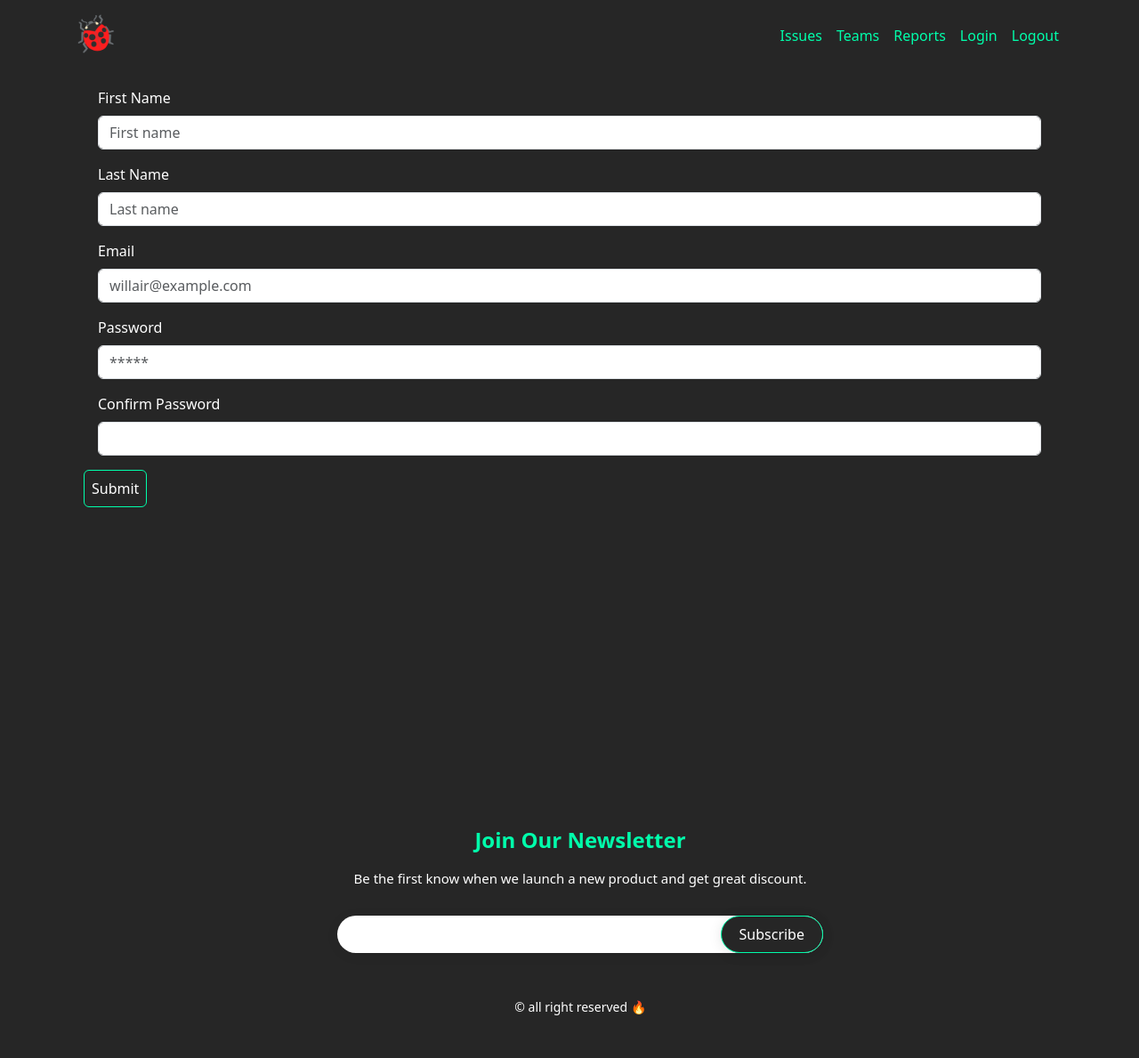
After one commit to wilkensoncode/bug-tacker, a Python web app: template client/templates/register.html in a window 1280 px wide. The commit adds this page. Shown: the whole page at 89% size. Run offline with Jinja, Linux system fonts and the light colour scheme; the template is opened without the code that fills it, so the values that code supplies are empty.

Commit message:
form register

```diff
--- /dev/null
+++ b/client/static/css/register.css
@@ -0,0 +1,24 @@
+
+:root {
+    --hover:#00FFAB;
+    --dark: #262626;
+    --green: #00FFAB;
+    --border-btm: 1px #fff solid;
+    --hero: #37517e;
+    --footer-text: #fff;
+    --footer: #47b2e4;
+    --footer-bg: #f3f5fa;
+    --white: #fff;
+    --about-color: #47b2e4;
+    --sub-headers: #37517e;
+    --action-color: #47b2e4; /* get started btn*/
+}
+
+.btn-inherent {
+    border: 1px solid var(--green);
+    color: var(--white)
+}
+.btn-inherent:hover {
+    border: 1px solid var(--green);
+    background: var(--green)
+}
--- /dev/null
+++ b/client/static/js/script.js
@@ -0,0 +1,6 @@
+const myModal = document.getElementById('myModal')
+const myInput = document.getElementById('myInput')
+
+myModal.addEventListener('shown.bs.modal', () => {
+  myInput.focus()
+})
--- a/client/templates/base.html
+++ b/client/templates/base.html
@@ -6,18 +6,6 @@
  	<meta content="" name="description">
 	<meta content="" name="keywords">
 
-	<!-- Vendor CSS Files -->
-
-	<link href="assets/vendor/bootstrap/css/bootstrap.min.css" rel="stylesheet">
-	<link href="assets/vendor/bootstrap-icons/bootstrap-icons.css" rel="stylesheet">
-	<link href="assets/vendor/boxicons/css/boxicons.min.css" rel="stylesheet">
-	<link href="assets/vendor/glightbox/css/glightbox.min.css" rel="stylesheet">
-	<link href="assets/vendor/remixicon/remixicon.css" rel="stylesheet">
-	<link href="assets/vendor/swiper/swiper-bundle.min.css" rel="stylesheet">
-
-	<!-- Favicons -->
-	<link href="assets/img/favicon.png" rel="icon">
-	<link href="assets/img/apple-touch-icon.png" rel="apple-touch-icon">
 	<!-- Google Fonts -->
 	<link href="https://fonts.googleapis.com/css?family=Open+Sans:300stylesheet,300i,400,400i,600,600i,700,700i|Jost:300,300i,400,400i,500,500i,600,600i,700,700i|Poppins:300,300i,400,400i,500,500i,600,600i,700,700i" rel="stylesheet">
 
@@ -25,7 +13,7 @@
 	<link rel="stylesheet" href="{{url_for('static', filename='css/bootstrap.min.css')}}">
 	<link rel="stylesheet" type="text/css" href="{{url_for('static', filename='css/style.css')}}">
 	<link rel="stylesheet" type="text/css" href="{{url_for('static', filename='css/main.css')}}">
-
+	<link rel="stylesheet" type="text/css" href="{{url_for('static', filename='css/register.css')}}">
 
 	<title>{% block title %} page {% endblock %}</title>
 
@@ -67,16 +55,23 @@
 				{% block section %} section {% endblock %}
 			</section>
 		</main>
-		<footer id="footer"> {% block footer %} {% endblock %}</footer>
+		<footer id="footer">
+			<div class="footer-newsletter">
+				<div class="container">
+					<div class="row justify-content-center">
+						<div class="col-lg-6">
+							<h4>Join Our Newsletter</h4>
+							<p>Be the first know when we launch a new product and get great discount. </p>
+							<form action="" method="post">
+								<input type="email" name="email"><input type="submit" value="Subscribe">
+							</form>
+						</div>
+					</div>
+				</div>
+			</div>
+			<span class="p-5">  &copy; all right reserved 🔥 </span>
+		</footer>
 	</div>
-	<!-- Vendor JS Files -->
-	<script src="assets/vendor/aos/aos.js"></script>
-	<script src="assets/vendor/bootstrap/js/bootstrap.bundle.min.js"></script>
-	<script src="assets/vendor/glightbox/js/glightbox.min.js"></script>
-	<script src="assets/vendor/isotope-layout/isotope.pkgd.min.js"></script>
-	<script src="assets/vendor/swiper/swiper-bundle.min.js"></script>
-	<script src="assets/vendor/waypoints/noframework.waypoints.js"></script>
-	<script src="assets/vendor/php-email-form/validate.js"></script>
 
 	<!-- Template Main JS File -->
 	<script src="{{url_for('static', filename='js/bootstrap.min.js')}}"></script>
--- /dev/null
+++ b/client/templates/register.html
@@ -0,0 +1,46 @@
+{% extends 'base.html' %}
+{% block title %} register {% endblock %}
+
+{% block section %}
+	<form>
+		<div  class="">
+			<div class="container">
+				<div class="justify-content-center p-2">
+					<div class="row p-2">
+						<div class="col">
+							<label for="firstname" class="form-label">First Name</label>
+							<input type="text" class="form-control" id="firstname" placeholder="First name" name="firstname">
+						</div>
+					</div>
+					<div class="row p-2">
+						<div class="col">
+							<label for="lastname" class="form-label">Last Name</label>
+							<input type="text" class="form-control" id="lastname" placeholder="Last name" name="lastname">
+						</div>
+					</div>
+					<div class="row p-2">
+						<div class="col">
+							<label for="email" class="form-label">Email</label>
+							<input type="email" class="form-control" id="email" placeholder="willair@example.com" name="email" >
+						</div>
+					</div>
+					<div class="row p-2">
+						<div class="col">
+							<label for="password1" class="form-label">Password</label>
+							<input type="email" class="form-control" id="password1" name="password1" placeholder="*****">
+						</div>
+					</div>
+					<div class="row p-2">
+						<div class="col">
+							<label for="password2" class="form-label">Confirm Password</label>
+							<input type="email" class="form-control" id="password2" name="password2">
+						</div>
+					</div>
+				</div>
+				<div class="justify-content-end">
+					<button type="submit" class="btn btn-inherent p-2">Submit</button>
+				</div>
+			</div>
+		</div>
+	</form>
+{% endblock %}
--- a/server/views.py
+++ b/server/views.py
@@ -8,6 +8,6 @@ def home():
     return render_template('index.html')
 
 
-@view.route('/task')
+@view.route('/register')
 def task():
-    return '<h1>Wilkenson Task</h1>'
+    return render_template('register.html')
```
Also changed, not shown: client/templates/index.html (+2 -21 lines).
